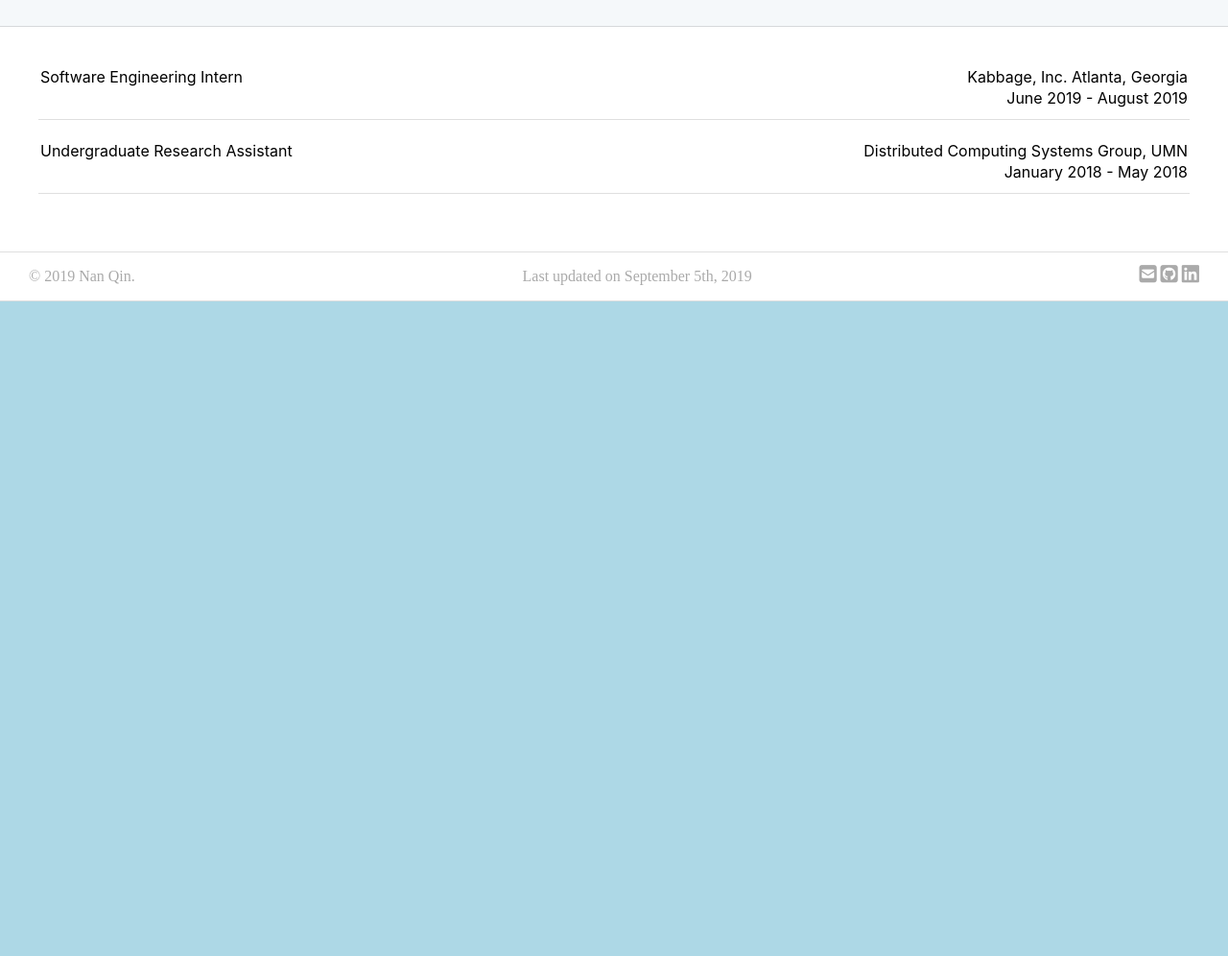
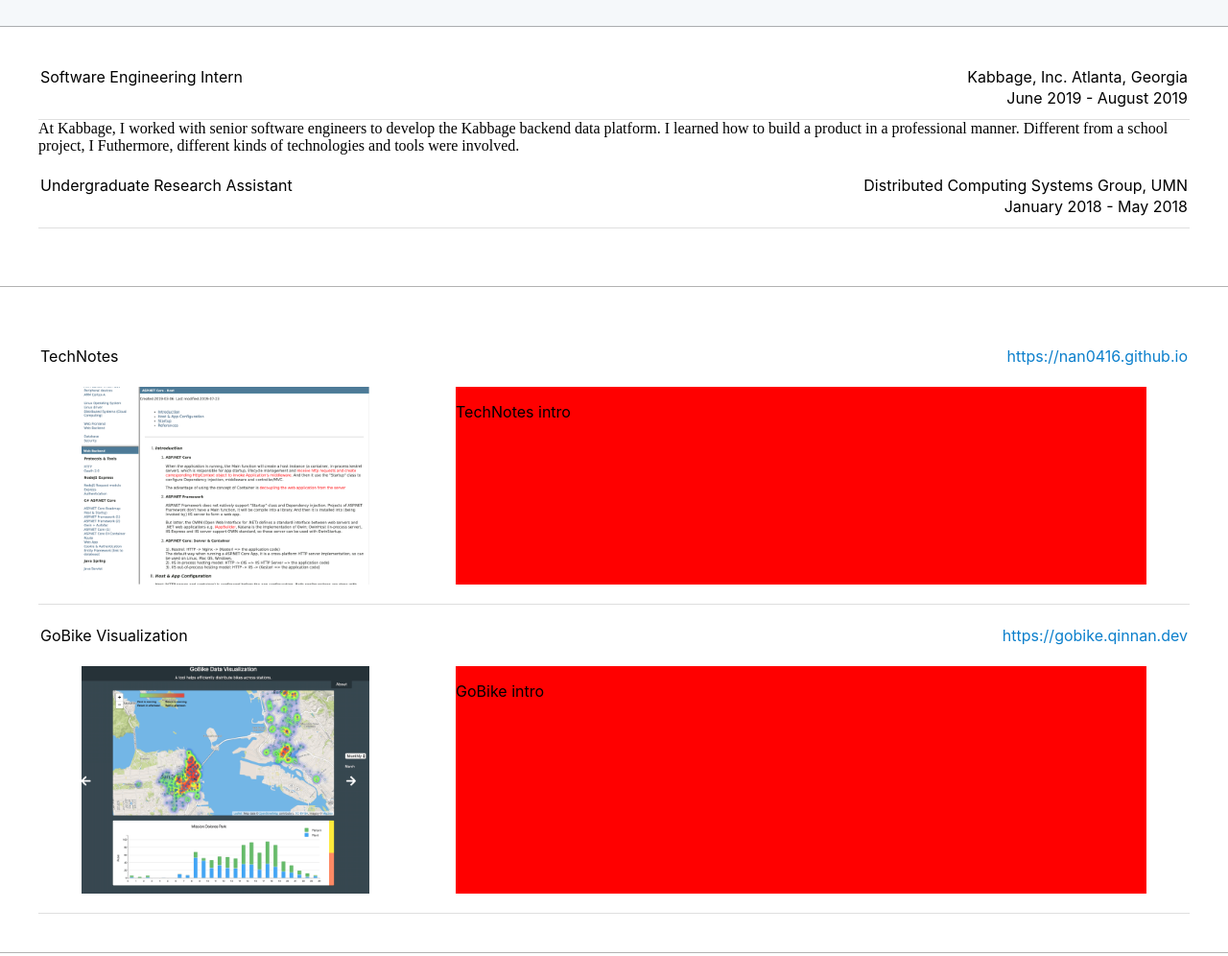
Before and after one commit to Nan0416/profile, a plain HTML site: page index.html in a window 1280 px wide. Shown: the part 400-1396 px from the top of the page at 96% size. Before the commit the page ends 800 px from the top, so only its background shows below. Drawn offline with Linux system fonts and the light colour scheme.

Commit message:
project + experience structure

```diff
--- a/assets/style.css
+++ b/assets/style.css
@@ -2,7 +2,8 @@ body{
     margin: 0;
     border: 0;
     padding: 0;
-    background-color:lightblue;
+    background-color:gray;
+    background-color: rgba(0,0,0,0.1);
 }
 a, a:hover, a:focus, a:active {
     text-decoration: none;
@@ -14,7 +15,7 @@ a, a:hover, a:focus, a:active {
     padding: 0;
     background-color:#f5f8fa;
     border: 0;
-    border-bottom: 1px solid rgba(0,0,0,.125);
+    border-bottom: 1px solid rgba(0,0,0,.3);
 }
 #nav-section{
     display: flex;
@@ -140,7 +141,7 @@ a, a:hover, a:focus, a:active {
 #experience-section{
     padding: 40px;
     box-sizing: border-box;
-    background-color:white;
+    background-color:#ffffff;
 }
 .experience-content{
     padding-bottom: 20px;
@@ -155,9 +156,63 @@ a, a:hover, a:focus, a:active {
     padding-bottom: 10px;
     border-bottom: 1px solid rgba(0,0,0,.125);
 }
-.experiencexpr-head-text{
+.experience-head-text{
     padding:0px;
     margin:2px;
+    font-size: 1em;
+}
+#project-section{
+    padding: 40px;
+    box-sizing: border-box;
+    background-color: #ffffff;
+}
+.project-head-title{
+    font-size: 1em;
+}
+.project-head-link{
+    color:#0b7fcc;
+}
+.project-head-text{
+    padding: 0px;
+    margin: 2px;
+
+}
+.project-head{
+    display: flex;
+    flex-direction: row;
+    flex-wrap: wrap;
+    justify-content: space-between;
+    margin-bottom: 20px;
+}
+.project-content{
+    padding: 20px 0px 20px 0px;
+    border-bottom: 1px solid rgba(0,0,0,.125);
+}
+.project-body{
+    display: flex;
+    flex-direction: row;
+    flex-wrap: wrap;
+    justify-content: space-around;
+}
+.project-image{
+    width: 300px;
+    height: auto;
+}
+.project-intro{
+    width: 60%;
+    background-color: red;
+}
+@media screen and (max-width: 839px) {
+    .project-image{
+        width: 200px;
+        height: auto;
+    }
+}
+@media screen and (max-width: 636px) {
+    .project-image{
+        width: 150px;
+        height: 100px;
+    }
 }
 @media screen and (max-width: 480px) {
     #experience-section{
@@ -165,6 +220,17 @@ a, a:hover, a:focus, a:active {
     }
 }
 @media screen and (max-width: 580px) {
+    .project-body{
+        display: flex;
+        flex-direction: column;
+        justify-content: space-around;
+    }
+    .project-image{
+        display: none;
+    }
+    .project-intro{
+        width: 100%;
+    }
     #head-section{
         padding-top: 30px;
         padding-bottom: 30px;
--- a/index.html
+++ b/index.html
@@ -38,22 +38,57 @@
         <div class="experience-content">
             <div class="experience-head">
                 <div class="experience-head-left">
-                    <p class="experiencexpr-head-text default-text">Software Engineering Intern</p>
+                    <p class="experience-head-text default-text">Software Engineering Intern</p>
                 </div>
                 <div class="experience-head-right">
-                    <p class="experiencexpr-head-text default-text">Kabbage, Inc. Atlanta, Georgia</p>
-                    <p class="experiencexpr-head-text default-text">June 2019 - August 2019</p>
+                    <p class="experience-head-text default-text">Kabbage, Inc. Atlanta, Georgia</p>
+                    <p class="experience-head-text default-text">June 2019 - August 2019</p>
                 </div>
+            </div>
+            <div class="experience-body">
+                At Kabbage, I worked with senior software engineers to develop the Kabbage backend data platform.
+                I learned how to build a product in a professional manner. Different from a school project, I Futhermore, different kinds of technologies and tools were involved.
             </div>
         </div>
         <div class="experience-content">
             <div class="experience-head">
                 <div class="experience-head-left">
-                    <p class="experiencexpr-head-text default-text">Undergraduate Research Assistant</p>
+                    <p class="experience-head-text default-text">Undergraduate Research Assistant</p>
                 </div>
                 <div class="experience-head-right">
-                    <p class="experiencexpr-head-text default-text">Distributed Computing Systems Group, UMN</p>
-                    <p class="experiencexpr-head-text default-text">January 2018 - May 2018</p>
+                    <p class="experience-head-text default-text">Distributed Computing Systems Group, UMN</p>
+                    <p class="experience-head-text default-text">January 2018 - May 2018</p>
+                </div>
+            </div>
+            <div class="experience-body"></div>
+        </div>
+    </div>
+    <div class="section" id="project-section">
+        <div class="project-content">
+            <div class="project-head">
+                <p class="default-text project-head-text project-head-title">TechNotes</p>
+                <p class="default-text project-head-text project-head-link"><a href="https://nan0416.github.io">https://nan0416.github.io</a></p>
+            </div>
+            <div class="project-body">
+                <div class="project-image">
+                    <img src="./assets/projects/technotes-screenshot.png" width="100%" height="100%">
+                </div>
+                <div class="project-intro">
+                    <p class="default-text project-body-text">TechNotes intro</p>
+                </div>
+            </div>
+        </div>
+        <div class="project-content">
+            <div class="project-head">
+                <p class="default-text project-head-text project-head-title">GoBike Visualization</p>
+                <p class="default-text project-head-text project-head-link"><a href="https://gobike.qinnan.dev">https://gobike.qinnan.dev</a></p>
+            </div>
+            <div class="project-body">
+                <div class="project-image">
+                    <img src="./assets/projects/gobike-screenshot.png" width="100%" height="100%">
+                </div>
+                <div class="project-intro">
+                    <p class="default-text project-body-text">GoBike intro</p>
                 </div>
             </div>
         </div>
```
Also changed, not shown: assets/projects/gobike-screenshot.png (added), assets/projects/technotes-screenshot.png (added).
